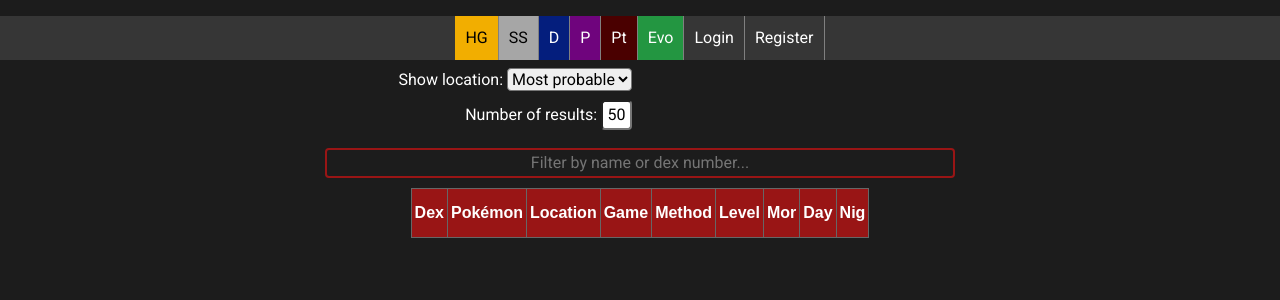
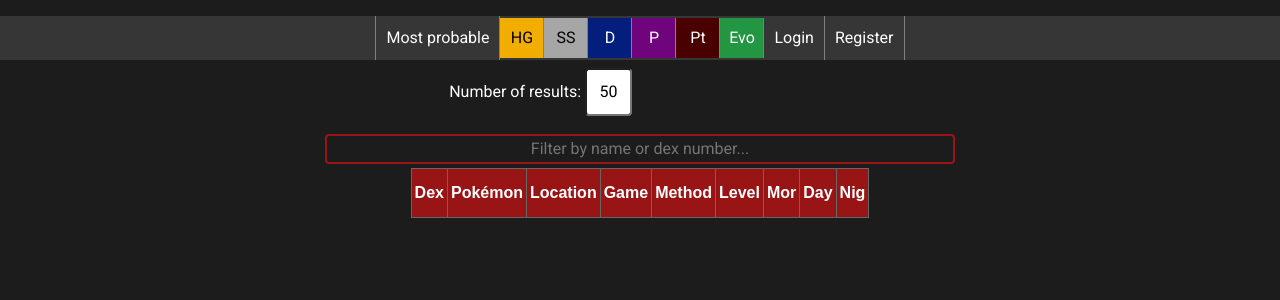
Before and after one commit to jaime0907/HGSSdex, a Django app: page / in a window 1280 px wide. Shown: the part 104-404 px from the top of the page. Run offline with Django 3.2, Linux system fonts and the light colour scheme; lists and menus that the app fills with data are empty; parts of the project's set-up code (start-up, migrations or seed data) failed here and were passed over; some libraries are stand-ins or nearby versions.

Commit message:
Añadido selector de mas probable/todos al menubar

```diff
--- a/hgssweb/static/script.js
+++ b/hgssweb/static/script.js
@@ -259,6 +259,8 @@
 			lastpoke = data[i].dex;
 		}
 	}
+
+
 	xhr.open("POST", "/post", true);
 	xhr.setRequestHeader('Content-Type', 'application/json');
 	xhr.setRequestHeader("X-CSRFToken", getCookie('csrftoken'));
--- a/templates/base.html
+++ b/templates/base.html
@@ -52,6 +52,7 @@
 			grid-area: centergrid;
 			display: grid;
 			grid-template-columns: 50% 50%;
+			grid-template-rows: auto 44px auto;
 			grid-template-areas: "filter selector"
 													 "searchbox searchbox"
 													 "main main"
@@ -76,11 +77,12 @@
 			color: #FFF;
 			font-size: 0;
 		}
-		#menubar a, #menubar label {
+		a.menubaritem, label.menubaritem {
 			font-size: 1rem;
 			font-style: bold;
 			display: inline-block;
 			padding: 10px;
+			max-height:44px;
 			text-decoration: none;
 			text-align: center;
 			color: #FFF;
@@ -88,7 +90,7 @@
 			border-width:  0px 1px 0px 0px;
 			transition: all .1s ease-in-out;
 		}
-		#menubar a:hover {
+		a.menubaritem:hover {
 			background-color: #991515;
 		}
 
@@ -209,6 +211,7 @@
 		}
 		#hg, #ss, #d, #p, #pt, #evo {
 			display: inline-block;
+			width:44px;
 		}
 		#hg {
 			grid-area: hg;
@@ -234,6 +237,75 @@
 			text-align: center;
 		}
 
+		#groupselector, #limit {
+			padding:10px;
+		}
+
+		.navbar {
+		  overflow: hidden;
+		  background-color: #333;
+		  font-family: Arial, Helvetica, sans-serif;
+		}
+
+		.navbar a {
+		  float: left;
+		  font-size: 16px;
+		  color: white;
+		  text-align: center;
+		  padding: 14px 16px;
+		  text-decoration: none;
+		}
+
+		.dropdown {
+			display:inline-block;
+		  overflow: visible;
+		}
+
+		.dropdown .dropbtn {
+		  cursor: pointer;
+		  font-size: 1rem;
+		  outline: none;
+		  color: white;
+		  padding: 10px;
+		  background-color: inherit;
+		  font-family: inherit;
+		  margin: 0;
+
+			border: solid grey;
+			border-width:  0px 1px 0px 1px;
+		}
+
+		.navbar a:hover, .dropdown:hover .dropbtn, .dropbtn:focus {
+		  background-color: red;
+		}
+
+		.dropdown-content {
+		  display: none;
+			font-size: 1rem;
+		  position: absolute;
+		  background-color: #f9f9f9;
+		  min-width: 160px;
+		  box-shadow: 0px 8px 16px 0px rgba(0,0,0,0.2);
+			z-index: 1;
+		}
+
+		.dropdown-content a {
+		  float: none;
+		  color: black;
+		  padding: 12px 16px;
+		  text-decoration: none;
+		  display: block;
+		  text-align: left;
+		}
+
+		.dropdown-content a:hover {
+		  background-color: #ddd;
+		}
+
+		.show {
+		  display: block;
+		}
+
 		{% block css %}
 		{% endblock %}
 	</style>
@@ -250,4 +322,38 @@
 </body>
 {% block scripts %}
 {% endblock %}
+<script>
+	function myFunction() {
+	  document.getElementById("myDropdown").classList.toggle("show");
+	}
+
+	// Close the dropdown if the user clicks outside of it
+	window.onclick = function(e) {
+	  if (!e.target.matches('.dropbtn')) {
+	  var myDropdown = document.getElementById("myDropdown");
+	    if (myDropdown.classList.contains('show')) {
+	      myDropdown.classList.remove('show');
+	    }
+	  }
+	}
+
+	function allLocations() {
+		document.getElementById("groupselector").value = 0;
+		document.getElementById("locationbot").innerHTML = "All locations";
+		getPoke();
+	}
+	function mostProbable() {
+		document.getElementById("groupselector").value = 1;
+		document.getElementById("locationbot").innerHTML = "Most probable";
+		getPoke();
+	}
+	window.onload = function() {
+		var selector = document.getElementById("groupselector").value;
+		if(selector == 1){
+			mostProbable();
+		}else{
+			allLocations();
+		}
+	}
+</script>
 </html>
--- a/templates/hgss/main.html
+++ b/templates/hgss/main.html
@@ -7,44 +7,57 @@
 	{% csrf_token %}
 
 		<div id="menubar">
+			<div class="dropdown">
+			  <button class="dropbtn" id="locationbot" onclick="myFunction()">Show Location
+			  </button>
+			  <div class="dropdown-content" id="myDropdown">
+			    <a href="#" onclick="allLocations()">Show all locations</a>
+			    <a href="#" onclick="mostProbable()">Show only most probable</a>
+			  </div>
+			</div>
+
 			<div id="hg">
 				<input type="checkbox" id="gamehg" onchange="getPoke()" checked="true" class="chk-btn">
-				<label for="gamehg">HG</label>
+				<label for="gamehg" class="menubaritem">HG</label>
 			</div>
 			<div id="ss">
 				<input type="checkbox" id="gamess" onchange="getPoke()" checked="true" class="chk-btn">
-				<label for="gamess">SS</label>
+				<label for="gamess" class="menubaritem">SS</label>
 			</div>
 			<div id="d">
 				<input type="checkbox" id="gamed" onchange="getPoke()" checked="true" class="chk-btn">
-				<label for="gamed">D</label>
+				<label for="gamed" class="menubaritem">D</label>
 			</div>
 			<div id="p">
 				<input type="checkbox" id="gamepe" onchange="getPoke()" checked="true" class="chk-btn">
-				<label for="gamepe">P</label>
+				<label for="gamepe" class="menubaritem">P</label>
 			</div>
 			<div id="pt">
 				<input type="checkbox" id="gamept" onchange="getPoke()" checked="true" class="chk-btn">
-				<label for="gamept">Pt</label>
+				<label for="gamept" class="menubaritem">Pt</label>
 			</div>
 			<div id="evo">
 				<input type="checkbox" id="gameevo" onchange="getPoke()" checked="true" class="chk-btn">
-				<label for="gameevo">Evo</label>
+				<label for="gameevo" class="menubaritem">Evo</label>
 			</div>
 			{% if user.is_authenticated %}
-				<a href="/profile">{{user.username}}</a>
-				<a href="accounts/logout">Logout</a>
+				<a href="/profile" class="menubaritem">{{user.username}}</a>
+				<a href="accounts/logout" class="menubaritem">Logout</a>
 			{% else %}
-				<a href="accounts/login">Login</a>
-				<a href="accounts/register">Register</a>
+				<a href="accounts/login" class="menubaritem">Login</a>
+				<a href="accounts/register" class="menubaritem">Register</a>
 			{% endif %}
+
+
+
 			<a id="demo" style="display:none;">In Game Hour:</a>
 		</div>
+
 		<div id="centergrid">
 			<div id="filter" style="text-align:right; float:left;margin: 4px">
-				<div id="location" style="margin: 4px">
+				<div id="location" style="margin: 4px; display:none;">
 					Show location:
-					<select id="groupselector" onchange="getPoke()">
+					<select id="groupselector"  onchange="getPoke()">
 						<option value=1>Most probable</option>
 						<option value=0>All of them</option>
 					</select>
```
